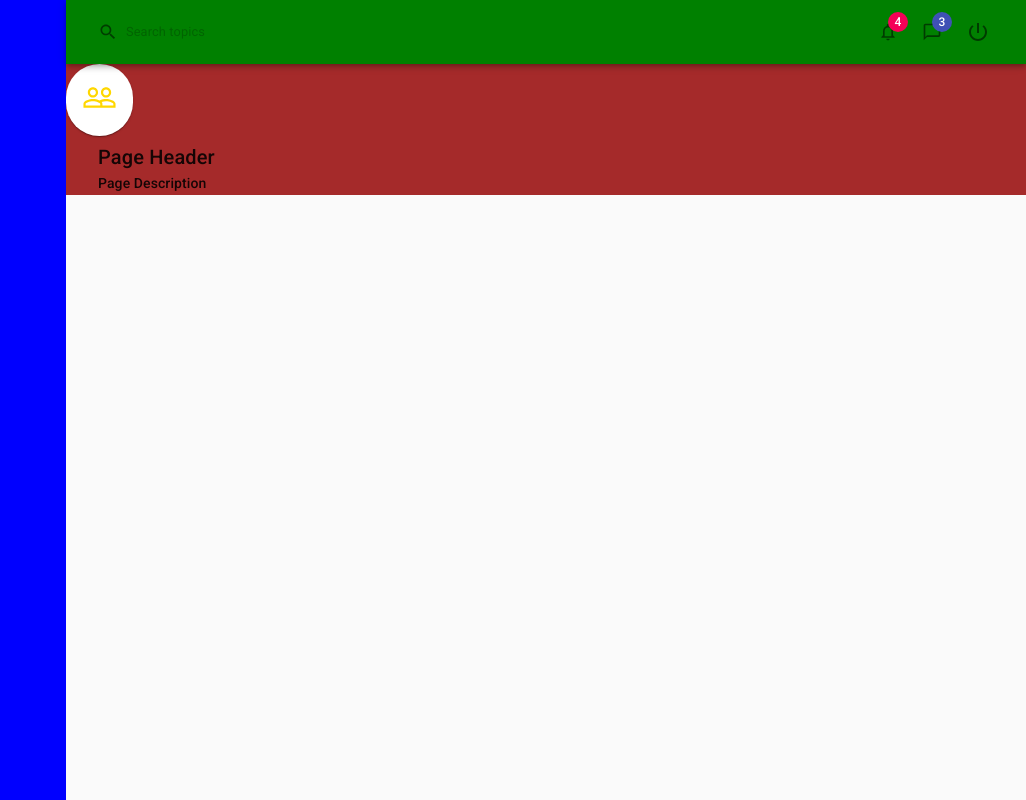
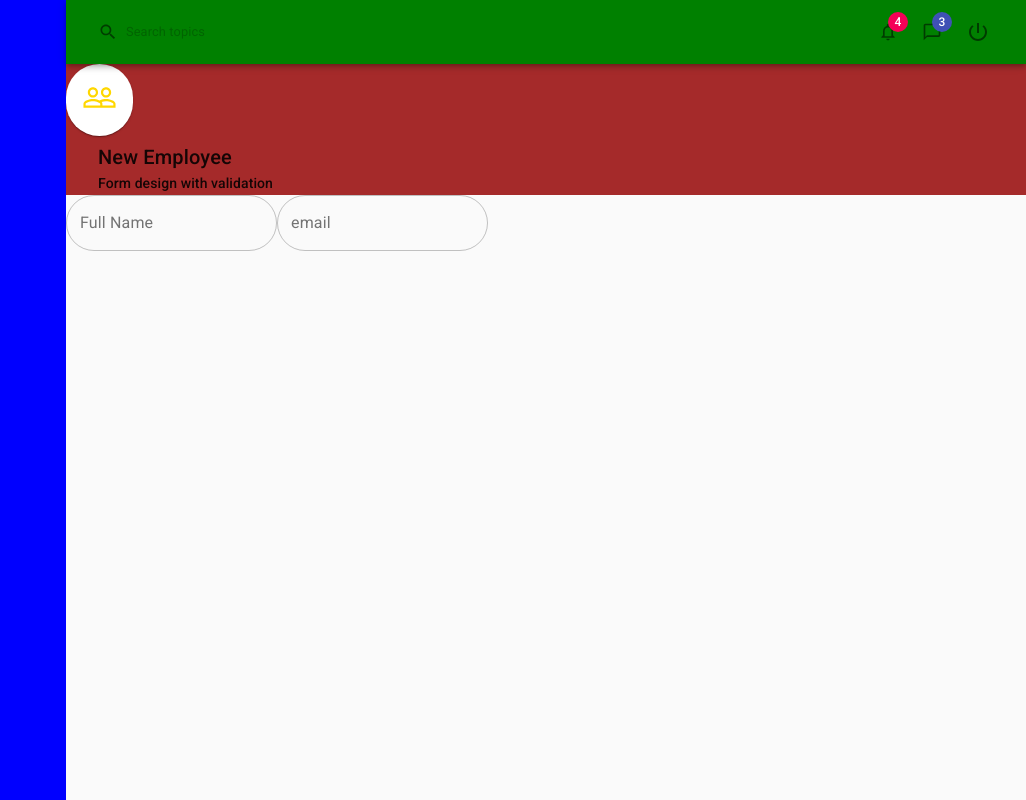
Before and after one commit to JoeleenKado/solo-project-spike, a React (Create React App) app: page / in a window 1280 px wide. Shown: the whole page, without its empty margins (254-1280 px from the left). Built offline with nearby package versions, Linux system fonts and the light colour scheme.

Commit message:
1h14m13s

```diff
--- a/src/App/App.js
+++ b/src/App/App.js
@@ -58,11 +58,7 @@ function App() {
        <div className={classes.appMain}>
        <Header/>
 
-<PageHeader
-       title='Page Header'
-       subTitle='Page Description'
-       icon={<PeopleOutlineIcon fontSize='large'/>}
-       />
+
        <Employees/>
        </div>
        <CssBaseline/>
--- a/src/pages/Employees/EmployeeForm.js
+++ b/src/pages/Employees/EmployeeForm.js
@@ -1,6 +1,6 @@
 //import { AppBar } from '@material-ui/core';
 import React, { useState, useEffect } from 'react';
-import {Grid} from '@material-ui/core';
+import {Grid, TextField} from '@material-ui/core';
 // import FourKIcon from '@material-ui/icons/FourK';
 // import ThreeSixtyIcon from '@material-ui/icons/ThreeSixty';
 // import DeleteSharpIcon from '@material-ui/icons/DeleteSharp';
@@ -20,8 +20,6 @@ const genderItems = [
 
 ]
 
-
-
 const initialFValues = {
     id: 0,
     fullName: '',
@@ -34,69 +32,34 @@ const initialFValues = {
     isPermanent: false
 }
 
-
 export default function EmployeeForm() {
 
 
-const{
-    values,
-    setValues,
-    handleInputChange
-}=useForm(initialFValues);
-
-
-
-
+// const{
+//     values,
+//     setValues,
+//     handleInputChange
+// }=useForm(initialFValues);
+const [values, setValues] = useState(initialFValues);
 
     return (
-            <Form>
+           <form>
                <Grid container>
                    <Grid item xs={6}>
-
-                   <Controls.Input
-                   name="fullName"
+                       <TextField
+                       variant="outlined"
                        label="Full Name"
-                value={values.fullName}
-                onChange={handleInputChange}/>
-
-                    <Controls.Input
+                       value={values.fullName}>
+                       </TextField>
+                       <TextField
                        variant="outlined"
                        label="email"
-                        name="email"
-                        value={values.email}
-                        onChange = {handleInputChange}
-
-                         />
+                       value={values.email}>
+                       </TextField>
                    </Grid>
-                <Grid item xs={6}>
-                <Controls.RadioGroup
-name="gender"
-label="Gender"
-value={values.gender}
-onChange = {handleInputChange}
-items={genderItems}
-
-
-                />
-
-                <Controls.Select
-                name="departmentId"
-                label="Department"
-                value={values.departmentId}
-                onChange={handleInputChange}
-                options={employeeService.getDepartmentCollection()}
-                    />
-<Controls.Checkbox
-name="isPermanent"
-label="Permanent Employee"
-value={values.isPermanent}
-onChange={handleInputChange}
-
-/>
-                </Grid>
+                   <Grid item xs={6}></Grid>
 
                </Grid>
-            </Form>
-
+           </form>
    )
 }
--- a/src/pages/Employees/Employees.js
+++ b/src/pages/Employees/Employees.js
@@ -28,13 +28,20 @@ export default function Employees() {
 
     return (
         <>
+
+<PageHeader
+       title='New Employee'
+       subTitle='Form design with validation'
+       icon={<PeopleOutlineIcon fontSize='large'/>}
+       />
+
         {/* <PageHeader
        title='New Employee'
        subTitle='Form design with validation'
        icon={<PeopleOutlineIcon fontSize='large'/>}
        />
        <Paper className={classes.pageContent}> */}
-      {/* <EmployeeForm/> */}
+      <EmployeeForm/>
        {/* </Paper> */}
        </>
 
```
Also changed, not shown: 1 other file (tests, documents, lock files or other folders). Lines whose indentation alone changed are shown as unchanged.
